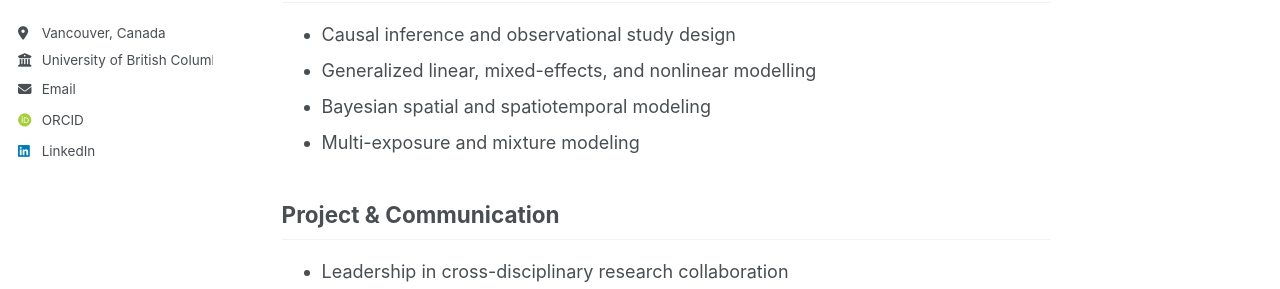
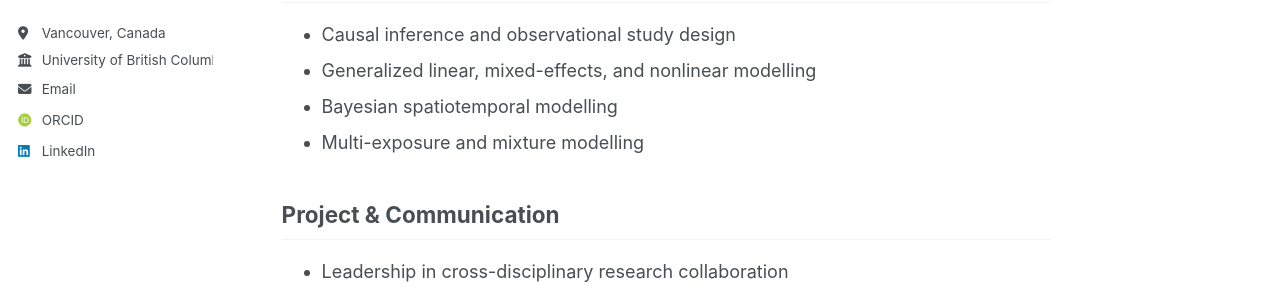
Before and after one commit to ezraxyu/ezraxyu.github.io, a Jekyll site: the page built from _pages/skills.md, in a window 1280 px wide and 1277 px high. Shown: the part 424-713 px from the top of the window. Built offline with Jekyll 4.4.1, drawn with Linux system fonts in a browser that asks for light colours; some web fonts are replaced; a script that is not in the unit is left out.

Commit message:
Update skills.md

```diff
--- a/_pages/skills.md
+++ b/_pages/skills.md
@@ -13,8 +13,8 @@ author_profile: true
 ## Analytical Methods
 - Causal inference and observational study design
 - Generalized linear, mixed-effects, and nonlinear modelling
-- Bayesian spatial and spatiotemporal modeling
-- Multi-exposure and mixture modeling
+- Bayesian spatiotemporal modelling
+- Multi-exposure and mixture modelling
 
 ## Project & Communication
 - Leadership in cross-disciplinary research collaboration
```
